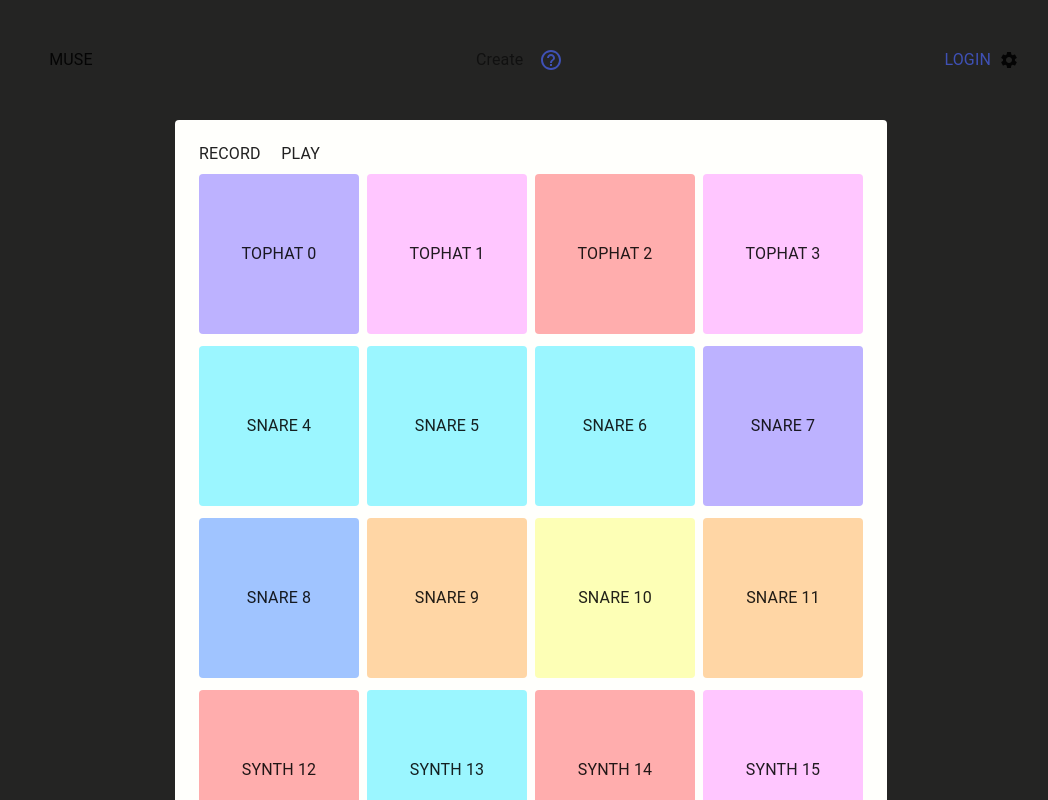
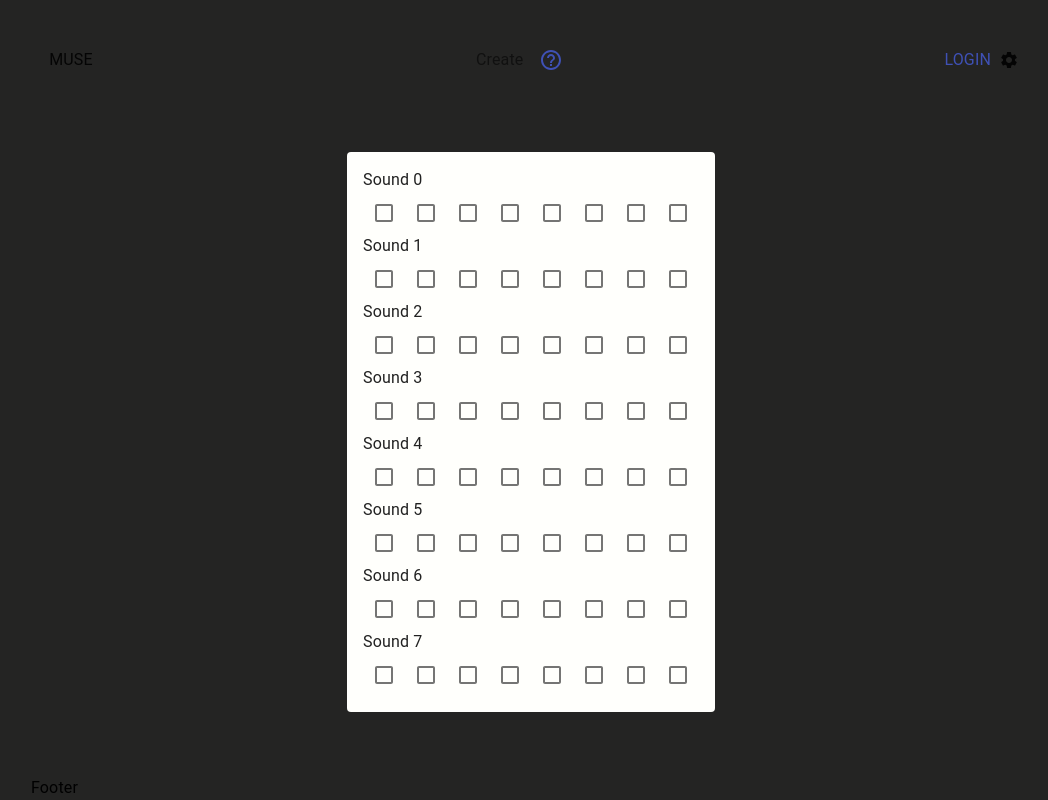
Before and after one commit to ahan8927/Muse, a React (Create React App) app in the folder frontend/: page /sequencer in a window 1280 px wide. Shown: the top 800 px of the page, without its empty margins (109-1157 px from the left). Built offline with nearby package versions, Linux system fonts and the light colour scheme; no server answers.

Commit message:
Working Sequencer

```diff
--- a/frontend/src/components/Body.js
+++ b/frontend/src/components/Body.js
@@ -8,6 +8,7 @@ import MusicLab from './Body/MuseLab/MusicLab';
 //MUI
 import Paper from '@material-ui/core/Paper';
 import { makeStyles } from '@material-ui/core';
+import Sequencer from './Body/MuseLab/Sequencer';
 
 const ProtectedRoute = ({ component: Component, user, ...rest }) => {
   return (
@@ -48,8 +49,7 @@ const Body = (props) => {
       <Paper className={classes.paper} elevation={0}>
         <Switch>
           <Route exact path='/' render={props => <Splash {...props} />} />
-          {/* <Route exact path='/login' render={props => <LoginForm {...props} />} /> */}
-          {/* <Route exact path='/signup' render={props => <SignUpForm {...props} />} /> */}
+          <Route exact path='/sequencer' render={props => <Sequencer {...props} />} />
           <Route exact path='/muse-board' render={props => <MusicLab {...props} />} />
           <Route path='*' render={props => <MusicLab {...props} />} />
           {/* <ProtectedRoute exact user={user} path="/search" component={SavedMaps} /> */}
--- /dev/null
+++ b/frontend/src/components/Body/MuseLab/DynamicSequenceRows.js
@@ -0,0 +1,86 @@
+import React, { useState, useEffect } from 'react';
+
+//MUI
+import { makeStyles, Typography } from '@material-ui/core';
+import Checkbox from '@material-ui/core/Checkbox';
+
+const useStyles = makeStyles(() => ({
+  root: {
+
+  },
+  row: {
+
+  }
+}))
+
+const DynamicCheckboxes = ({ rows, cols }) => {
+  const classes = useStyles()
+
+  const [checked, setChecked] = useState({})
+  const [isLoaded, setIsLoaded] = useState(false)
+
+  //temp initializer
+  let state = {};
+
+  //configures state based on unique checkbox name.
+  const handleChange = (e) => {
+    const value = {
+      ...checked,
+      [e.target.id]: e.target.checked,
+    }
+    setChecked(value)
+  };
+
+
+  const createBoxes = (row, col) => {
+    let rowArr = [];
+
+    for (let i = 0; i < row; i++) {
+      let checkboxArr = []
+
+      for (let j = 0; j < col; j++) {
+        checkboxArr.push(
+          <Checkbox
+            key={`row-${i}-checkbox-${j}`}
+            id={`row-${i}-checkbox-${j}`} //unique identifier in the state.
+            className={`sequencer_row-${i}`}
+            checked={checked[`row-${i}-checkbox-${j}`]}
+            onChange={(e) => handleChange(e)}
+          />
+        )
+
+        //store temp state so that react useState is given a list of initialized 'controlled' states.
+        state[`row-${i}-checkbox-${j}`] = false;
+      }
+
+      rowArr.push(
+        <div key={`row-${i}`} className={classes.row}>
+          <Typography>{`Sound ${i}`}</Typography>
+
+          {/* JSX array */}
+          {checkboxArr}
+        </div>
+      )
+    }
+
+    // JSX array
+    return rowArr
+  }
+
+  //output as a jsx array of 'x row divs' contiaining 'y checkboxes'
+  const sequenceData = createBoxes(rows, cols)
+
+  //upon
+  useEffect(() => {
+    setChecked(state)
+    setIsLoaded(true)
+  }, [])
+
+  return isLoaded && (
+    <>
+      {sequenceData}
+    </>
+  );
+}
+
+export default DynamicCheckboxes
--- /dev/null
+++ b/frontend/src/components/Body/MuseLab/Sequencer.js
@@ -0,0 +1,32 @@
+import React, { useEffect, useState } from 'react';
+import * as Tone from 'tone';
+
+//Components
+import DynamicCheckboxes from './DynamicSequenceRows';
+// import StaticCheckboxes from './StaticSequenceRows'
+
+//MUI
+
+import { makeStyles, Typography } from '@material-ui/core';
+
+const useStyles = makeStyles(() => ({
+  root: {
+
+  },
+  row: {
+
+  }
+}))
+
+
+const Sequencer = () => {
+  const classes = useStyles();
+
+  return (
+    <>
+      <DynamicCheckboxes rows={8} cols={8} />
+    </>
+  );
+}
+
+export default Sequencer;
--- /dev/null
+++ b/frontend/src/components/Body/MuseLab/StaticSequenceRows.js
@@ -0,0 +1,78 @@
+import React, { useState, useEffect } from 'react';
+
+//MUI
+import { makeStyles, Typography } from '@material-ui/core';
+import Checkbox from '@material-ui/core/Checkbox';
+
+const useStyles = makeStyles(() => ({
+  root: {
+
+  },
+  row: {
+
+  }
+}))
+
+const StaticCheckboxes = () => {
+  const classes = useStyles()
+
+  const [checked, setChecked] = useState({})
+  const [isLoaded, setIsLoaded] = useState(false)
+
+  //temp initializer
+  let state = {};
+
+  //configures state based on unique checkbox name.
+  const handleChange = (e) => {
+    const value = {
+      ...checked,
+      [e.target.name]: e.target.checked,
+    }
+    setChecked(value)
+  };
+
+
+  const createBoxes = () => {
+    let checkboxArr = []
+
+    for (let j = 0; i < 8; j++) {
+      checkboxArr.push(
+        <Checkbox
+          name={`row-${i}-checkbox-${j}`} //unique identifier in the state.
+          checked={checked[`row-${i}-checkbox-${j}`]}
+          onChange={(e) => handleChange(e)}
+        />
+      )
+
+      //store temp state so that react useState is given a list of initialized 'controlled' states.
+      state[`row-${i}-checkbox-${j}`] = false;
+    }
+  }
+
+  // JSX array
+  return checkboxArr
+}
+
+const createRows = () => {
+  let rowArr = []
+  rowArr.push(
+    <div className={classes.row}>
+      <Typography>{`Sound ${i}`}</Typography>
+      {checkboxArr()}
+    </div>
+  )
+}
+
+useEffect(() => {
+  setChecked(state)
+  setIsLoaded(true)
+}, [])
+
+return isLoaded && (
+  <>
+    {sequenceData}
+  </>
+);
+}
+
+export default StaticCheckboxes
```
